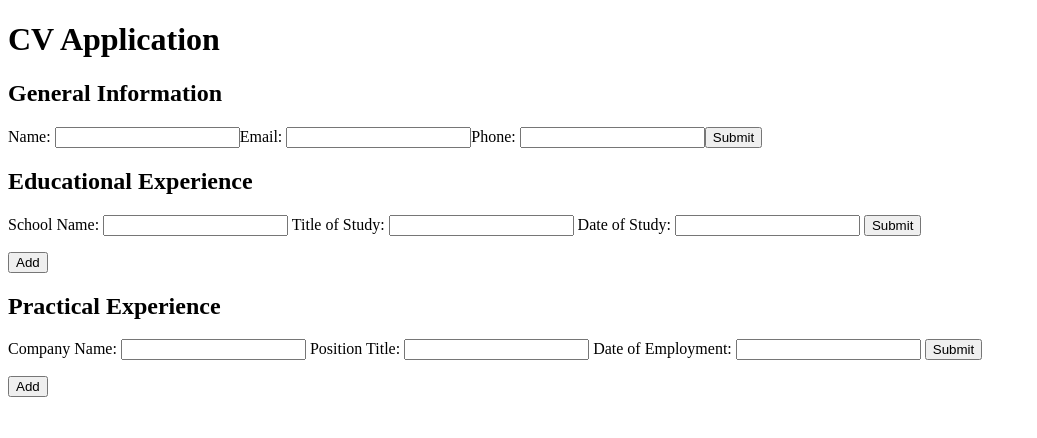
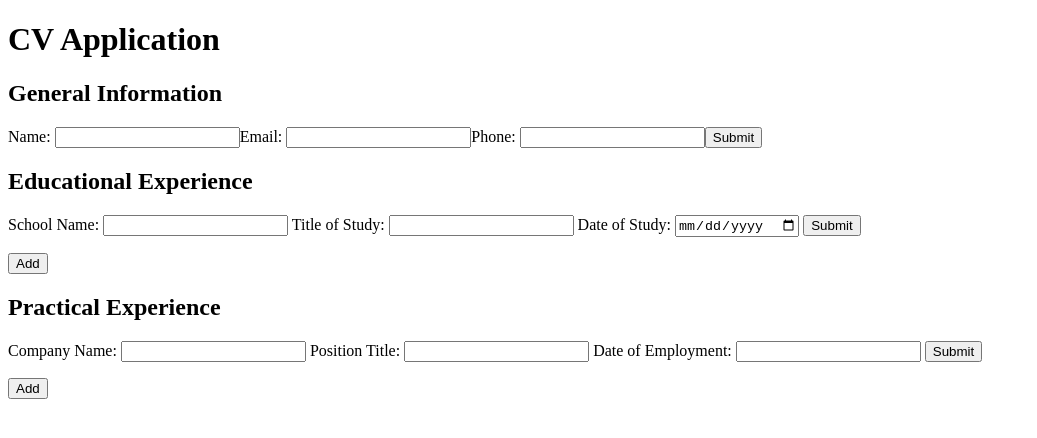
Before and after one commit to top-submissions/fullstackjs-cv-application, a React (Vite) app: page / in a window 1280 px wide. Shown: the top 438 px of the page, without its empty margins (0-1037 px from the left). Built offline with nearby package versions, Linux system fonts and the light colour scheme.

Commit message:
feat(date validation): test date input against regex, change field to type date

```diff
--- a/src/components/forms/EducationalExperienceForm/EducationalExperienceForm.jsx
+++ b/src/components/forms/EducationalExperienceForm/EducationalExperienceForm.jsx
@@ -34,11 +34,13 @@ function EducationalExperienceForm() {
 
   const handleSubmit = (id) => {
     const entry = entries.find((e) => e.id === id);
+    const dateRegex = /^[\d\s\-/]+$/;
     if (
       entry &&
       entry.schoolName.trim() &&
       entry.titleOfStudy.trim() &&
-      entry.dateOfStudy.trim()
+      entry.dateOfStudy.trim() &&
+      dateRegex.test(entry.dateOfStudy)
     ) {
       setEntries(
         entries.map((entry) =>
@@ -90,7 +92,7 @@ function EducationalExperienceForm() {
               <label>
                 Date of Study:{' '}
                 <input
-                  type="text"
+                  type="date"
                   value={entry.dateOfStudy}
                   onChange={(e) =>
                     handleUpdate(entry.id, 'dateOfStudy', e.target.value)
```
